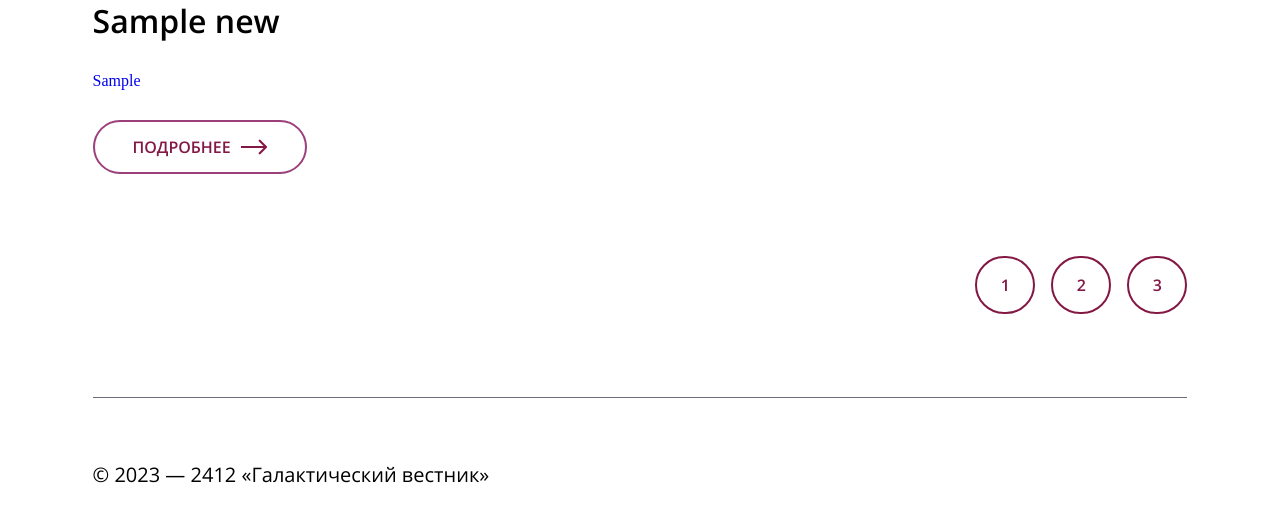
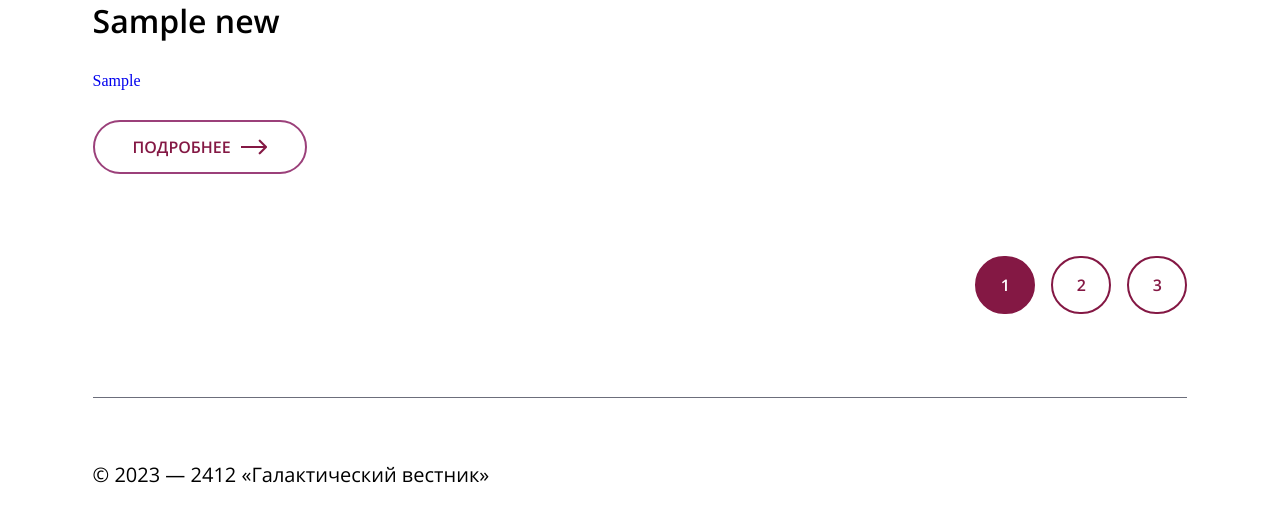
Before and after one commit to macsbaklanoff/techart_test_application, a PHP site: page /news/ in a window 1280 px wide. Shown: the part 1065-1576 px from the top of the page. Run offline with PHP 8.4, Linux system fonts and the light colour scheme; tables that the repository leaves empty or names only in its code hold one stand-in row (values such as "Sample post"); grey boxes marked "Sample" are stand-in pictures.

Commit message:
update pagination current

```diff
--- a/App/Controllers/NewsController.php
+++ b/App/Controllers/NewsController.php
@@ -12,8 +12,6 @@ class NewsController extends Controller
     private $offset;
 
     public $test = 1;
-
-
 
     public function showListNews($page)
     {
--- a/App/Views/ListNews.php
+++ b/App/Views/ListNews.php
@@ -27,10 +27,10 @@
             <?php endforeach; ?>
         </div>
         <div class="news_pagination">
-            <a href=<?= Core\Route::$routes['NewsRouter']->getListUrl(1) ?> class="news_pagination_item">1</a>
-            <a href=<?= Core\Route::$routes['NewsRouter']->getListUrl(2) ?> class="news_pagination_item">2</a>
-            <a href=<?= Core\Route::$routes['NewsRouter']->getListUrl(3) ?> class="news_pagination_item">
-                <?= $page < 3 ? 3 : $page?>
+            <a href=<?= Core\Route::$routes['NewsRouter']->getListUrl(1) ?> class="<?=$page == 1 ? 'news_pagination_item current' : 'news_pagination_item'?>">1</a>
+            <a href=<?= Core\Route::$routes['NewsRouter']->getListUrl(2) ?> class="<?=$page == 2 ? 'news_pagination_item current' : 'news_pagination_item'?>">2</a>
+            <a href=<?= Core\Route::$routes['NewsRouter']->getListUrl(3) ?> class="<?=$page >= 3 ? 'news_pagination_item current' : 'news_pagination_item'?>">
+                <?= $page < 3 ? 3 : $page ?>
             </a>
             <a href=<?= Core\Route::$routes['NewsRouter']->getListUrl($page + 1) ?>
                 class="<?= ($page * $this->countItemsPage) >= $this->totalCountNews ? 'none-news' : 'news_pagination_next' ?>">
--- a/Core/Route.php
+++ b/Core/Route.php
@@ -9,7 +9,8 @@ class Route
 {
     public static $routes = [];
 
-    public function add($nameClass, $class) {
+    public function add($nameClass, $class)
+    {
         $objectClass = new $class();
         self::$routes[$nameClass] = $objectClass;
     }
```
